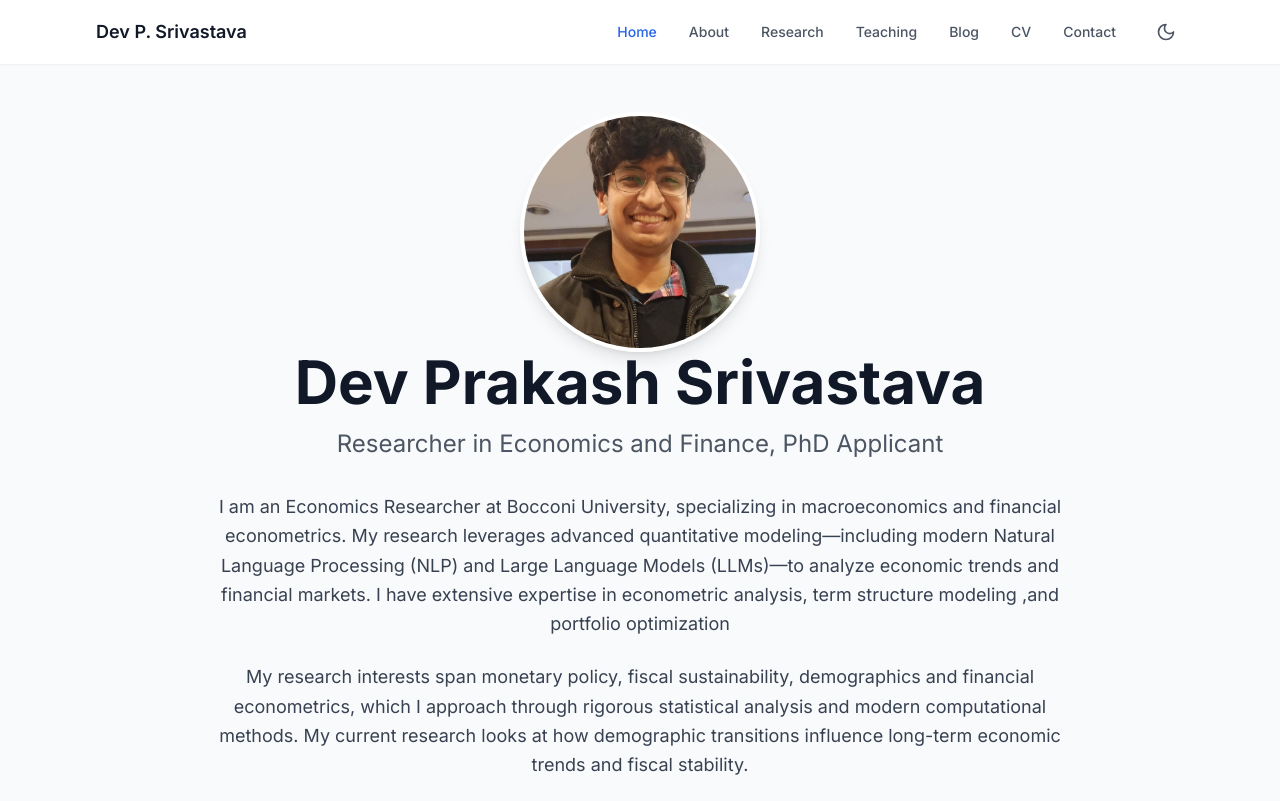
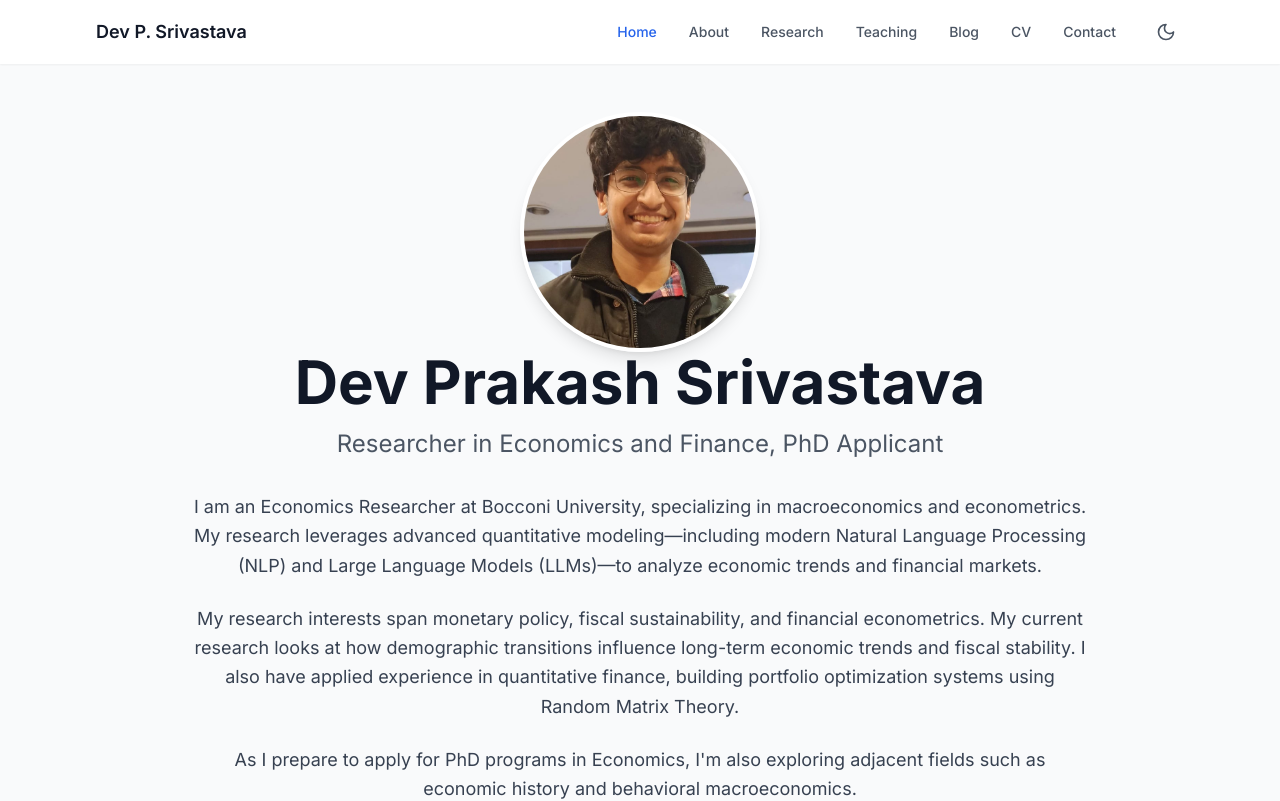
Before and after one commit to devpra1999/Personal-Website, a React (Vite) app: page / in a window 1280 px wide. Shown: the top 801 px of the page. Built offline with nearby package versions, Linux system fonts and the light colour scheme.

Commit message:
updated bio

```diff
--- a/src/pages/Home.tsx
+++ b/src/pages/Home.tsx
@@ -36,14 +36,13 @@ const Home: React.FC = () => {
           {/* Description */}
           <div className="max-w-4xl mx-auto mb-8">
             <p className="text-lg text-gray-700 dark:text-gray-300 mb-6 leading-relaxed">
-              I am an Economics Researcher at Bocconi University, specializing in macroeconomics and financial econometrics. My research leverages advanced quantitative modeling—including modern Natural Language Processing (NLP) and Large Language Models (LLMs)—to analyze economic trends and financial markets.
-              I have extensive expertise in econometric analysis, term structure modeling ,and portfolio optimization
+              I am an Economics Researcher at Bocconi University, specializing in macroeconomics and econometrics. My research leverages advanced quantitative modeling—including modern Natural Language Processing (NLP) and Large Language Models (LLMs)—to analyze economic trends and financial markets.
             </p>
             <p className="text-lg text-gray-700 dark:text-gray-300 mb-6 leading-relaxed">
-              My research interests span monetary policy, fiscal sustainability, demographics
-              and financial econometrics, which I approach through rigorous statistical analysis and modern
-              computational methods. My current research looks at how demographic transitions
+              My research interests span monetary policy, fiscal sustainability,
+              and financial econometrics. My current research looks at how demographic transitions
               influence long-term economic trends and fiscal stability.
+              I also have applied experience in quantitative finance, building portfolio optimization systems using Random Matrix Theory.
             </p>
             <p className="text-lg text-gray-700 dark:text-gray-300 leading-relaxed">
               As I prepare to apply for PhD programs in Economics, I'm also exploring adjacent
```
